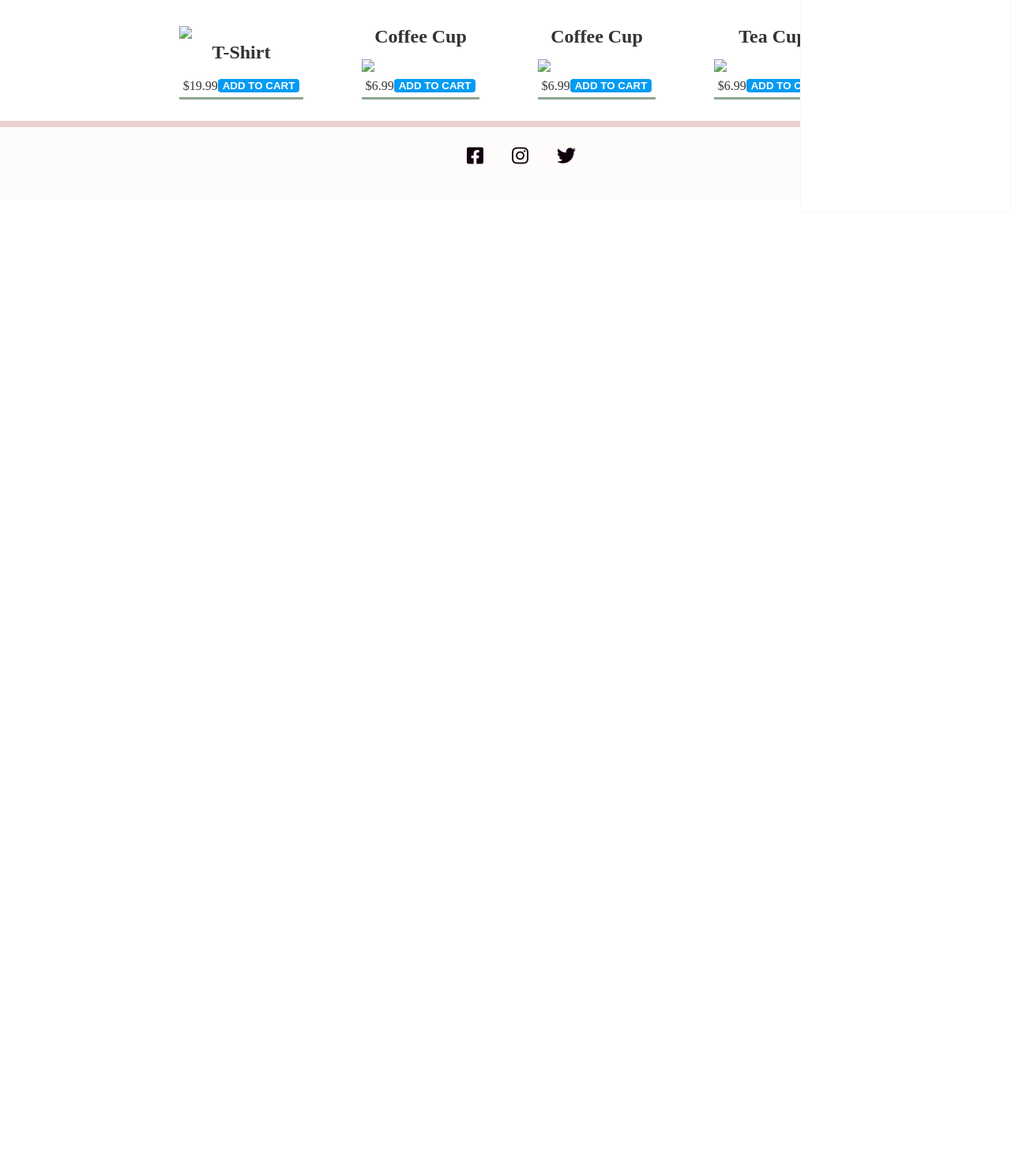
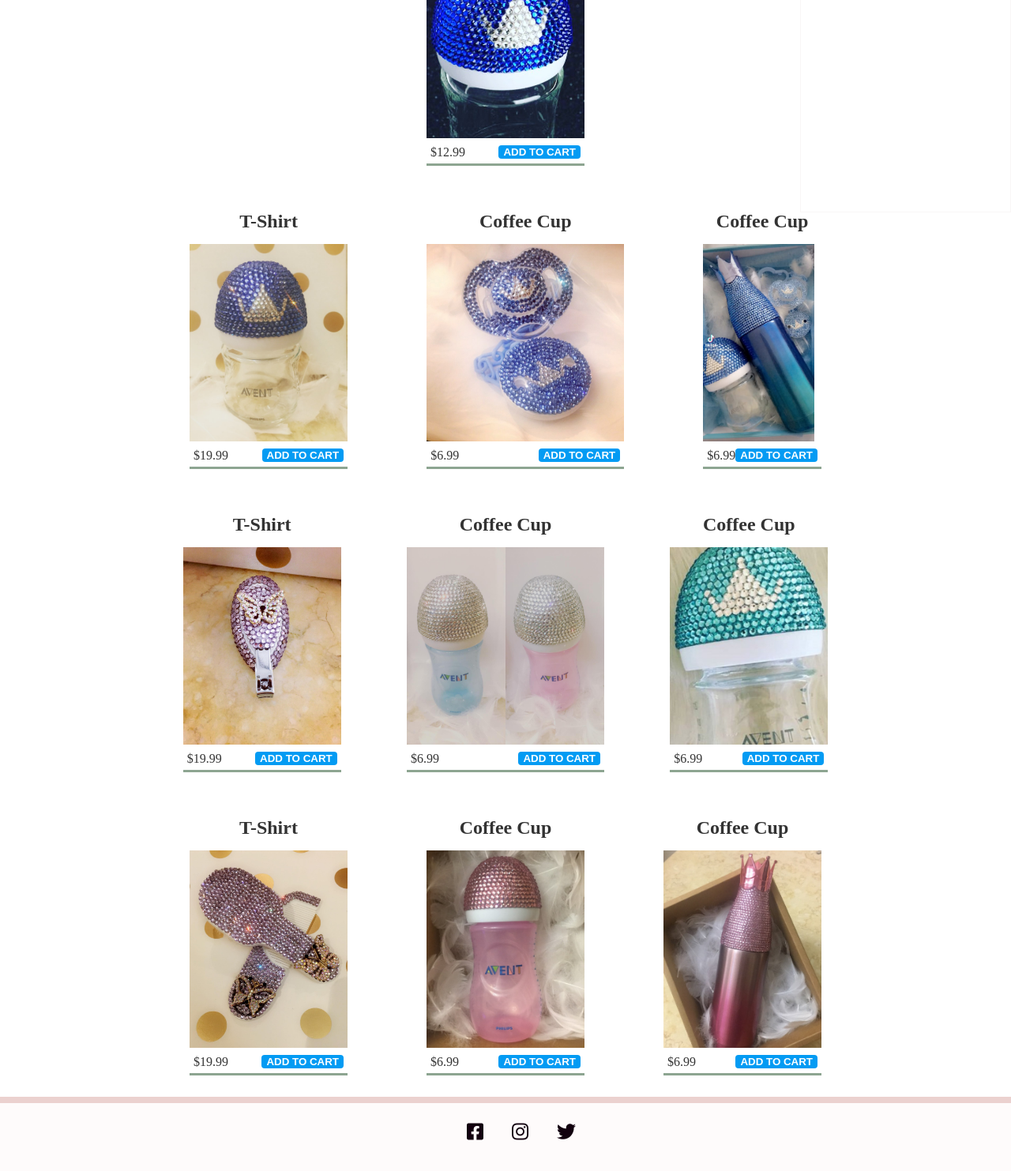
Before and after one commit to shakofa/Front-end-E-Commerce-, a plain HTML site: page store.html in a window 1280 px wide. Shown: the part 675-2158 px from the top of the page at 79% size. Before the commit the page ends 944 px from the top, so only its background shows below. Drawn offline with Linux system fonts and the light colour scheme.

Commit message:
added more imges and items in store folfer

```diff
--- a/store.html
+++ b/store.html
@@ -97,11 +97,13 @@
                     </div>
                 </div>
                 <div class="shop-item">
-                    <span class="shop-item-title">Album 4</span>
-                    <img class="shop-item-image" src="images\my-little-kris-bear-baby-swarovski-5557541.jpg">
+                    <div class="card">
+                    <span class="shop-item-title">Album 1</span>
+                    <img class="shop-item-image" src="images\blue.jpg">
                     <div class="shop-item-details">
-                        <span class="shop-item-price">$19.99</span>
+                        <span class="shop-item-price">$12.99</span>
                         <button class="btn btn-primary shop-item-button" type="button">ADD TO CART</button>
+                    </div>
                     </div>
                 </div>
             </div>
@@ -110,9 +112,8 @@
         <section class="container content-section">
             <div class="shop-items">
                 <div class="shop-item">
-
-                    <img class="shop-item-image" src="images\my-little-kris-bear-baby-swarovski-5557541.jpg">
                     <span class="shop-item-title">T-Shirt</span>
+                    <img class="shop-item-image" src="images\blue1.jpg">
                     <div class="shop-item-details">
                         <span class="shop-item-price">$19.99</span>
                         <button class="btn btn-primary shop-item-button" type="button">ADD TO CART</button>
@@ -120,7 +121,7 @@
                 </div>
                 <div class="shop-item">
                     <span class="shop-item-title">Coffee Cup</span>
-                    <img class="shop-item-image" src="images\my-little-kris-bear-baby-swarovski-5557541.jpg">
+                    <img class="shop-item-image" src="images\pblue.jpg">
                     <div class="shop-item-details">
                         <span class="shop-item-price">$6.99</span>
                         <button class="btn btn-primary shop-item-button" type="button">ADD TO CART</button>
@@ -129,7 +130,27 @@
 
                 <div class="shop-item">
                     <span class="shop-item-title">Coffee Cup</span>
-                    <img class="shop-item-image" src="images\my-little-kris-bear-baby-swarovski-5557541.jpg">
+                    <img class="shop-item-image" src="images\buebotl.jpg">
+                    <div class="shop-item-details">
+                        <span class="shop-item-price">$6.99</span>
+                        <button class="btn btn-primary shop-item-button" type="button">ADD TO CART</button>
+                    </div>
+                </div>
+                </div>
+        </section>
+        <section class="container content-section">
+            <div class="shop-items">
+                <div class="shop-item">
+                    <span class="shop-item-title">T-Shirt</span>
+                    <img class="shop-item-image" src="images\purple3.jpg">
+                    <div class="shop-item-details">
+                        <span class="shop-item-price">$19.99</span>
+                        <button class="btn btn-primary shop-item-button" type="button">ADD TO CART</button>
+                    </div>
+                </div>
+                <div class="shop-item">
+                    <span class="shop-item-title">Coffee Cup</span>
+                    <img class="shop-item-image" src="images\pinkblue.jpg">
                     <div class="shop-item-details">
                         <span class="shop-item-price">$6.99</span>
                         <button class="btn btn-primary shop-item-button" type="button">ADD TO CART</button>
@@ -137,13 +158,45 @@
                 </div>
 
                 <div class="shop-item">
-                    <span class="shop-item-title">Tea Cup</span>
-                    <img class="shop-item-image" src="images\my-little-kris-bear-baby-swarovski-5557541.jpg">
+                    <span class="shop-item-title">Coffee Cup</span>
+                    <img class="shop-item-image" src="images\green.jpg">
                     <div class="shop-item-details">
                         <span class="shop-item-price">$6.99</span>
                         <button class="btn btn-primary shop-item-button" type="button">ADD TO CART</button>
+                    </div>
                 </div>
-            </div>
+                </div>
+        </section>
+
+
+        <section class="container content-section">
+            <div class="shop-items">
+                <div class="shop-item">
+                    <span class="shop-item-title">T-Shirt</span>
+                    <img class="shop-item-image" src="images\purple4.jpg">
+                    <div class="shop-item-details">
+                        <span class="shop-item-price">$19.99</span>
+                        <button class="btn btn-primary shop-item-button" type="button">ADD TO CART</button>
+                    </div>
+                </div>
+                <div class="shop-item">
+                    <span class="shop-item-title">Coffee Cup</span>
+                    <img class="shop-item-image" src="images\pink2.jpg">
+                    <div class="shop-item-details">
+                        <span class="shop-item-price">$6.99</span>
+                        <button class="btn btn-primary shop-item-button" type="button">ADD TO CART</button>
+                    </div>
+                </div>
+
+                <div class="shop-item">
+                    <span class="shop-item-title">Coffee Cup</span>
+                    <img class="shop-item-image" src="images\pink1.jpg">
+                    <div class="shop-item-details">
+                        <span class="shop-item-price">$6.99</span>
+                        <button class="btn btn-primary shop-item-button" type="button">ADD TO CART</button>
+                    </div>
+                </div>
+                </div>
         </section>
 
        <!--Footer-->
```
Also changed, not shown: images/bbsho.webp (added), images/bbysho.webp (added), images/blue.jpg (added), images/blue1.jpg (added), images/buebotl.jpg (added), images/comb&brush.jpg (added), images/green.jpg (added), images/nailcutter.jpg (added), images/pblue.jpg (added), images/pink1.jpg (added), images/pink2.jpg (added), images/pink3.jpg (added), images/pink4.jpg (added), images/pinkblue.jpg (added), 5 more files.
